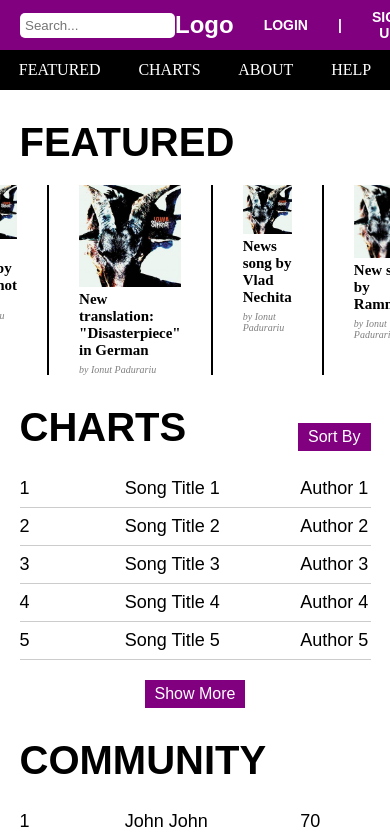
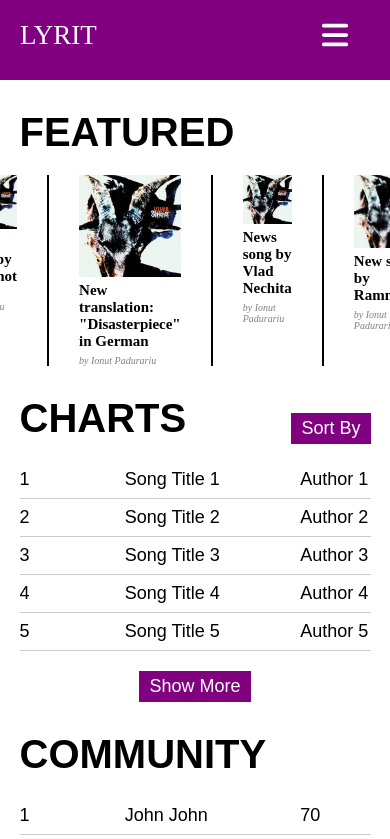
Before and after one commit to CezarPP/LyricsSmartTranslator, a plain HTML site: page index.html in a window 390 px wide. Shown: the top 839 px of the page. Drawn offline with Linux system fonts and the light colour scheme.

Commit message:
Modified nav bar to not have search and be more responsive

```diff
--- a/css/styles.css
+++ b/css/styles.css
@@ -1,8 +1,13 @@
+:root {
+    font-size: 18px;
+}
+
 * {
     padding: 0;
     margin: 0;
     text-decoration: none;
     list-style: none;
+    --background-color: #800080;
 }
 
 body {
@@ -12,37 +17,124 @@ body {
     min-height: 100vh;
 }
 
-header {
-    min-height: 50px;
-    background: lightcyan;
+body.no-scroll {
+    overflow: hidden;
+}
+
+nav {
+    height: 80px;
+    background: var(--background-color);
+}
+
+#logoDiv {
+    margin-top: 20px;
+    float: left;
+    margin-left: 20px;
+}
+
+#logoDiv > a {
+    font-size: 1.5rem;
+    text-transform: uppercase;
+}
+
+nav ul {
+    float: right;
+    margin-right: 25px;
+}
+
+nav ul li {
+    display: inline-block;
+    line-height: 80px;
+    margin: 0 15px;
+}
+
+nav ul li a {
+    position: relative;
+    color: white;
+    font-size: 18px;
+    text-transform: uppercase;
+    padding: 5px 0;
+}
+
+nav ul li a:before {
+    position: absolute;
+    content: '';
+    left: 0;
+    bottom: 0;
+    height: 3px;
+    width: 100%;
+    background: white;
+    transform: scaleX(0);
+    transform-origin: right;
+    transition: transform .4s linear;
+}
+
+nav ul li a:hover:before {
+    transform: scaleX(1);
+    transform-origin: left;
+}
+
+label svg {
+    font-size: 30px;
+    float: right;
+    margin-right: 40px;
+    margin-top: 20px;
+    cursor: pointer;
+    width: 1em;
+    height: 1em;
+    vertical-align: -0.125em;
+    display: none;
+}
+
+@media only screen and (max-width: 860px) {
+    label #btn {
+        display: block;
+    }
+
+    nav ul {
+        position: fixed;
+        width: 100%;
+        height: 100vh;
+        background: var(--background-color);
+        top: 80px;
+        text-align: center;
+
+        left: -100%;
+        transition: all .5s;
+    }
+
+    nav ul li {
+        display: block;
+        margin: 50px 0;
+        line-height: 30px;
+    }
+
+    nav ul li a {
+        font-size: 20px;
+    }
+
+    #check:checked ~ ul {
+        left: 0;
+    }
+
+    #check:checked ~ label #btn {
+        display: none;
+    }
+    #check:checked ~ label #cancel {
+        display: block;
+    }
+}
+
+#check {
+    display: none;
 }
 
 footer {
     min-height: 50px;
-    background: lightcyan;
 }
 
 article {
     flex: 1;
-}
-
-.nav {
-    font-family: Programme, sans-serif;
-    display: flex;
-    justify-content: space-between;
-    align-items: center;
-    background-color: #800080;
-    height: 50px;
-    width: 100%;
-}
-
-.nav .logo {
-    color: white;
-    text-decoration: none;
-    font-size: 30px;
-    font-weight: bold;
-    text-align: center;
-    flex-grow: 1;
 }
 
 a {
@@ -50,97 +142,14 @@ a {
     color: white;
 }
 
-.nav .search-bar {
-    display: flex;
-    flex-grow: 1;
-    justify-content: flex-start;
-    margin-left: 20px;
-}
-
-.nav .search-bar input {
-    width: 200px;
-    height: 30px;
-    border: none;
-    padding-left: 5px;
-    border-radius: 5px;
-}
-
-.nav .auth-buttons {
-    display: flex;
-    flex-grow: 1;
-    justify-content: flex-end;
-    margin-right: 20px;
-}
-
-.nav .auth-buttons button {
-    font-weight: bold;
-    color: white;
-    font-size: 12px;
-    border: none;
-    background: transparent;
-    text-transform: uppercase;
-    cursor: pointer;
-    margin-left: 30px;
-}
-
-nav ul {
-    display: flex;
-    justify-content: space-around;
-    align-items: center;
-    background: black;
-    height: 40px;
-    width: 100%;
-}
-
-nav ul li {
-    display: inline-block;
-    margin: 0 5px;
-}
-
-nav ul li a {
-    text-decoration: none;
-    color: white;
-    font-size: 16px;
-    padding: 1px 1px;
-    text-transform: uppercase;
-}
-
-.nav .auth-buttons .bar {
-    cursor: default;
-}
-
-@media (max-width: 768px) {
-    .nav .logo {
-        font-size: 24px;
-        text-align: left;
-        flex-grow: 0;
-    }
-
-    .nav .search-bar {
-        flex-grow: 0;
-    }
-
-    .nav .search-bar input {
-        width: 150px;
-        height: 25px;
-    }
-
-    .nav .auth-buttons {
-        flex-grow: 0;
-    }
-
-    .nav .auth-buttons button {
-        font-size: 14px;
-    }
-}
-
 footer {
     text-decoration: none;
-    background: #800080;
+    background: var(--background-color);
     height: auto;
     width: 100%;
     color: #fff;
 }
+
 .footer-content {
     padding: 15px;
     display: flex;
@@ -148,6 +157,7 @@ footer {
     justify-content: space-between;
     align-items: center;
 }
+
 .footer-content .github-logo img {
     width: 30px;
     height: auto;
--- a/js/loadNavbar.js
+++ b/js/loadNavbar.js
@@ -7,4 +7,17 @@ async function loadNavbar() {
     }
 }
 
-loadNavbar();
+loadNavbar().then(r => {
+        console.log("Added nav bar");
+        const checkbox = document.getElementById("check");
+        checkbox.addEventListener("change", function () {
+            console.log("Entered event listener");
+            if (checkbox.checked) {
+                document.body.classList.add("no-scroll");
+            } else {
+                document.body.classList.remove("no-scroll");
+            }
+        });
+        console.log("added event listener");
+    }
+)
--- a/pages/navbar.html
+++ b/pages/navbar.html
@@ -1,21 +1,25 @@
-<div class="nav">
-    <div class="search-bar">
-        <label>
-            <input type="text" placeholder="Search...">
-        </label>
+<nav>
+    <div id="logoDiv">
+        <a href="index.html"> Lyrit </a>
     </div>
-    <div class="logo"><a href="index.html"> Logo </a></div>
-    <div class="auth-buttons">
-        <button><a href="login.html">Login</a></button>
-        <button class="bar"> |</button>
-        <button><a href="login.html"> Sign Up</a></button>
-    </div>
-</div>
-<nav>
+    <input type="checkbox" id="check">
+    <label for="check">
+        <svg id="btn" aria-hidden="true" focusable="false" xmlns="http://www.w3.org/2000/svg" viewBox="0 0 448 512">
+            <!--! Font Awesome Pro 6.4.0 by @fontawesome - https://fontawesome.com License - https://fontawesome.com/license (Commercial License) Copyright 2023 Fonticons, Inc. -->
+            <path fill="white"
+                  d="M0 96C0 78.3 14.3 64 32 64H416c17.7 0 32 14.3 32 32s-14.3 32-32 32H32C14.3 128 0 113.7 0 96zM0 256c0-17.7 14.3-32 32-32H416c17.7 0 32 14.3 32 32s-14.3 32-32 32H32c-17.7 0-32-14.3-32-32zM448 416c0 17.7-14.3 32-32 32H32c-17.7 0-32-14.3-32-32s14.3-32 32-32H416c17.7 0 32 14.3 32 32z"/>
+        </svg>
+        <svg id="cancel" aria-hidden="true" focusable="false" xmlns="http://www.w3.org/2000/svg" viewBox="0 0 352 512">
+            <!-- Font Awesome Pro 5.15.4 by @fontawesome - https://fontawesome.com License - https://fontawesome.com/license (Commercial License) -->
+            <path fill="white"
+                  d="M242.72 256l100.07-100.07c12.28-12.28 12.28-32.19 0-44.48l-22.24-22.24c-12.28-12.28-32.19-12.28-44.48 0L176 189.28 75.93 89.21c-12.28-12.28-32.19-12.28-44.48 0L9.21 111.45c-12.28 12.28-12.28 32.19 0 44.48L109.28 256 9.21 356.07c-12.28 12.28-12.28 32.19 0 44.48l22.24 22.24c12.28 12.28 32.2 12.28 44.48 0L176 322.72l100.07 100.07c12.28 12.28 32.2 12.28 44.48 0l22.24-22.24c12.28-12.28 12.28-32.19 0-44.48L242.72 256z"/>
+        </svg>
+    </label>
     <ul>
-        <li><a href="#">Featured</a></li>
-        <li><a href="#">Charts</a></li>
-        <li><a href="about.html">About</a></li>
-        <li><a href="help.html">Help</a></li>
+        <li><a href="index.html"> Featured </a></li>
+        <li><a href="index.html"> Charts </a></li>
+        <li><a href="about.html"> About </a></li>
+        <li><a href="help.html"> Help </a></li>
+        <li><a href="login.html"> Login </a></li>
     </ul>
 </nav>
```
Also changed, not shown: img/bars-solid.svg (added), img/times-solid.svg (added).
